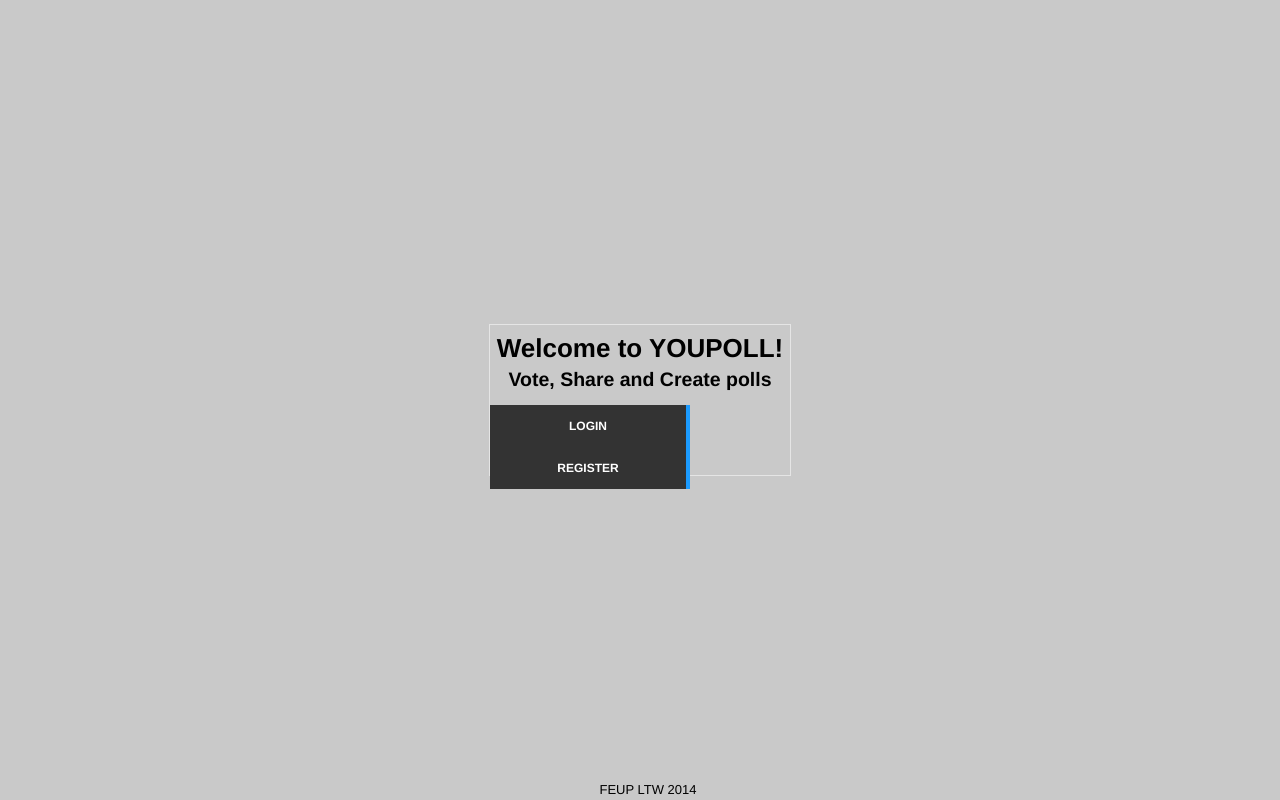
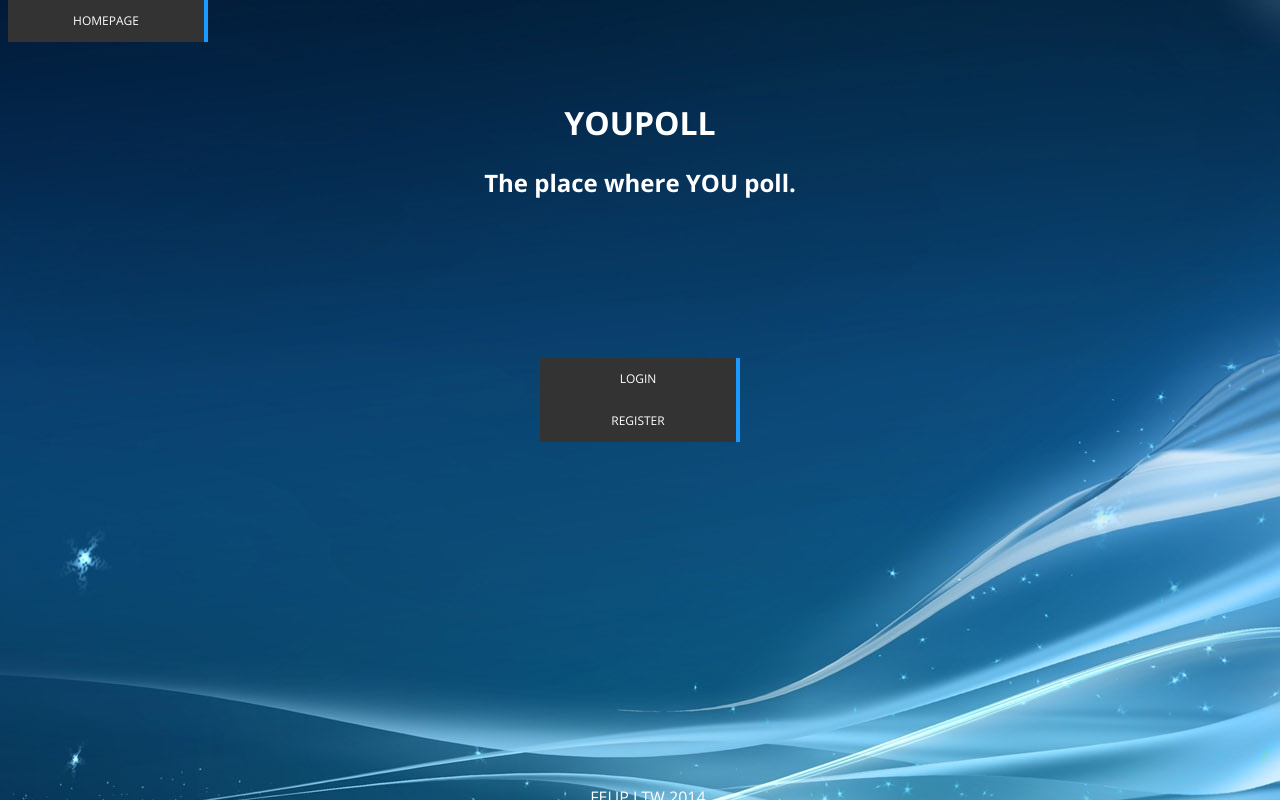
Before and after one commit to ZPaulo/LTW, a PHP site: page / in a window 1280 px wide. Run offline with PHP 8.4, Linux system fonts and the light colour scheme; some libraries are stand-ins or nearby versions.

Commit message:
sou o melhor webdesigner do mundo

```diff
--- a/create_poll_body.php
+++ b/create_poll_body.php
@@ -15,7 +15,7 @@
 ?>
 <?php include_once('templates/header.php'); ?>
 
-<div id="container">
+<div id="containerCreate">
 <form id="Create" action = "create_poll.php" method = "post"  enctype="multipart/form-data">
     Poll Name<input type="text" name = "name"> <br><br>
     Question <input type="text" name = "question1"><br>
--- a/index.php
+++ b/index.php
@@ -2,19 +2,23 @@
 
 <link rel="stylesheet" href="style.css" type="text/css">
 <link rel="stylesheet" href="templates/menustyle.css" type="text/css">
+<?php include_once('templates/header.php'); ?>
+
+<div id="info">
+	<h1>YOUPOLL</h1>
+		<h2>The place where YOU poll.</h2>
+       <br/>
+</div>
 
 
-
-	<div id="index">
-  <p><h1> Welcome to YOUPOLL! </h1></p>
-  	<p><h2> Vote, Share and Create polls  <h2/></p>
+<div id="index">
   		<div id='cssmenu'>
 			<ul>
    				<li><a href='login_body.php'><span>Login</span></a></li>
    				<li class='last'><a href='register_body.php'><span>Register</span></a></li>
 			</ul>
 		</div>
-	</div>
+</div>
 
 
 <?php include_once('templates/footer.php'); ?>
--- a/search_body.php
+++ b/search_body.php
@@ -3,7 +3,7 @@
 <script type="text/javascript" src="js/search.js"></script>
 <link rel="stylesheet" href="style.css" type="text/css">
 
-  <div id="container">
+  <div id="containerSearch">
       <div id="search_data">Search: <input id="searchData" type="text"> </div>
         <ul id = "results">
         </ul>
--- a/style.css
+++ b/style.css
@@ -1,8 +1,10 @@
 body {
 	padding: 0px 0px;
-	font: 13px/100% Helvetica, sans-serif;
+	font-family: 'Open Sans', sans-serif;
+  font:'Open Sans', sand-serif;
 	background: #C9C9C9;
 	 text-align: center;
+    background: url(back.jpg) no-repeat center center fixed;
 
 }
 
@@ -18,23 +20,93 @@ body {
     position: fixed;
     top: 0;
     width: 100%;
-    text-align: left;
 }
+
 
 
 #register{
 	width: 300px;
-    height: 250px;
+  height: 240px;
   position: absolute;
   top:0;
   bottom: 0;
   left: 0;
   right: 0;
   margin: auto;
-    border: 1px solid #E5E5E5;
+  background-color:
+}
 
+#register,p{
+  color: #ffffff;
 }
+
+#login,p{
+  color: #ffffff;
+}
+
 #index {
+	width: 200px;
+  height:84px;
+  position: absolute;
+  top:0;
+  bottom: 0;
+  left: 0;
+  right: 0;
+  margin: auto;
+}
+#info{
+width: 40%;
+height:20%;
+position: absolute;
+top:0;
+bottom: 60%;
+left: 0;
+right: 0;
+margin: auto;
+}
+#info,p{
+  color: #ffffff;
+}
+
+#login {
+	width: 300px;
+  height: 170px;
+  position: absolute;
+  top:0;
+  bottom: 0;
+  left: 0;
+  right: 0;
+  margin: auto;
+}
+input{
+  width : 196px;
+}
+
+#button {
+ padding: 15px 20px;
+  width: 200px;
+  height:42px;
+  background: #333333;
+  border-right: 4px solid #1b9bff;
+  border-left: 0px;
+  border-top: 0px;
+  border-bottom: 0px;
+  color: #ffffff;
+  cursor: pointer;
+  z-index: 2;
+  font-size: 12px;
+  text-decoration: none;
+  text-transform: uppercase;
+}
+
+#button:hover {
+ background: #1b9bff;
+}
+
+
+#container {
+  color: #fff;
+  background:#333333;
   width: 300px;
   height: 150px;
   position: absolute;
@@ -43,20 +115,43 @@ body {
   left: 0;
   right: 0;
   margin: auto;
-    border: 1px solid #E5E5E5;
 }
-#login {
-	width: 300px;
-  height: 100px;
-  position: absolute;
-  top:0;
-  bottom: 0;
-  left: 0;
-  right: 0;
-  margin: auto;
-  border: 1px solid #E5E5E5;
-  text-align: justify;
+#container #question {
+        display: block;
+        padding: 20px;
+        font-weight: bold;
+        letter-spacing: -3px;
+        margin-bottom: 20px;
+        padding: 10px;
+        font-size: 40px;
     }
+    #container div {
+        font-weight: bold;
+        letter-spacing: -3px;
+        background: #0099cc;
+        margin-bottom: 15px;
+        padding: 10px;
+        font-size: 34px;
+        color: #ffffff;
+        border-left: 20px solid #333;
+        width: 400px;
+        -webkit-border-radius: 0.5em;
+        -moz-border-radius: 0 0.5em 0.5em 0;
+        border-radius: 0 1.5em 1.5em 0;
+    }
+    #container div a {
+        border-radius: 0.3em;
+        text-decoration: none;
+        color: #0099cc;
+        padding: 5px 15px;
+        background: #333;
+        margin: 0 20px;
+    }
+    #container div a:hover {
+        color: #fff;
+    }
+
+
 /*
 input {
     margin-left: 0px;
--- a/templates/header.php
+++ b/templates/header.php
@@ -1,6 +1,7 @@
 <!DOCTYPE html>
 <html>
 <head>
+	<link href='http://fonts.googleapis.com/css?family=Open+Sans:300italic,400,600,700,800' rel='stylesheet' type='text/css'>
 	<title>YOUPOLL</title>
 	<script src="http://code.jquery.com/jquery-1.11.0.min.js"></script> <!-- for jquery-->
 	<script type="text/javascript" src="js/jquery-passy.js"></script> <!-- required for password rating-->
@@ -9,6 +10,7 @@
   <meta charset = "UTF-8">
 </head>
 <body>
+	<div id="header">
   		<div id="cssmenu">
 			<ul>
    				<li><a href='index.php'><span>HOMEPAGE</span></a></li>
--- a/templates/menustyle.css
+++ b/templates/menustyle.css
@@ -58,7 +58,7 @@
   margin-top: 1px;
 }
 #cssmenu ul ul li {
-  font-weight: normal;
+
 }
 /* Custom CSS Styles */
 #cssmenu {
--- a/vote_poll_body.php
+++ b/vote_poll_body.php
@@ -9,14 +9,15 @@
   unset($_SESSION['Msg']);
   ?>
 <link rel="stylesheet" href="style.css" type="text/css">
+<div id="container">
 <form id="Vote" action = <?php echo "vote.php?poll=". $_GET['poll'] ?> method = "post">
   <div class = "Poll">
     <fieldset>
       <?php require('load_vote.php');?>
-      <input type="submit" value="Vote"/>
     </fieldset>
   </div>
 </form>
+</div>
 
 
 
```
Also changed, not shown: add_button.js (added, +18 -0 lines), load_vote.php (+7 -7 lines), login_body.php (+6 -3 lines), register_body.php (+6 -6 lines), back.jpg (added), db/dataBase.db. Lines whose indentation alone changed are shown as unchanged.
